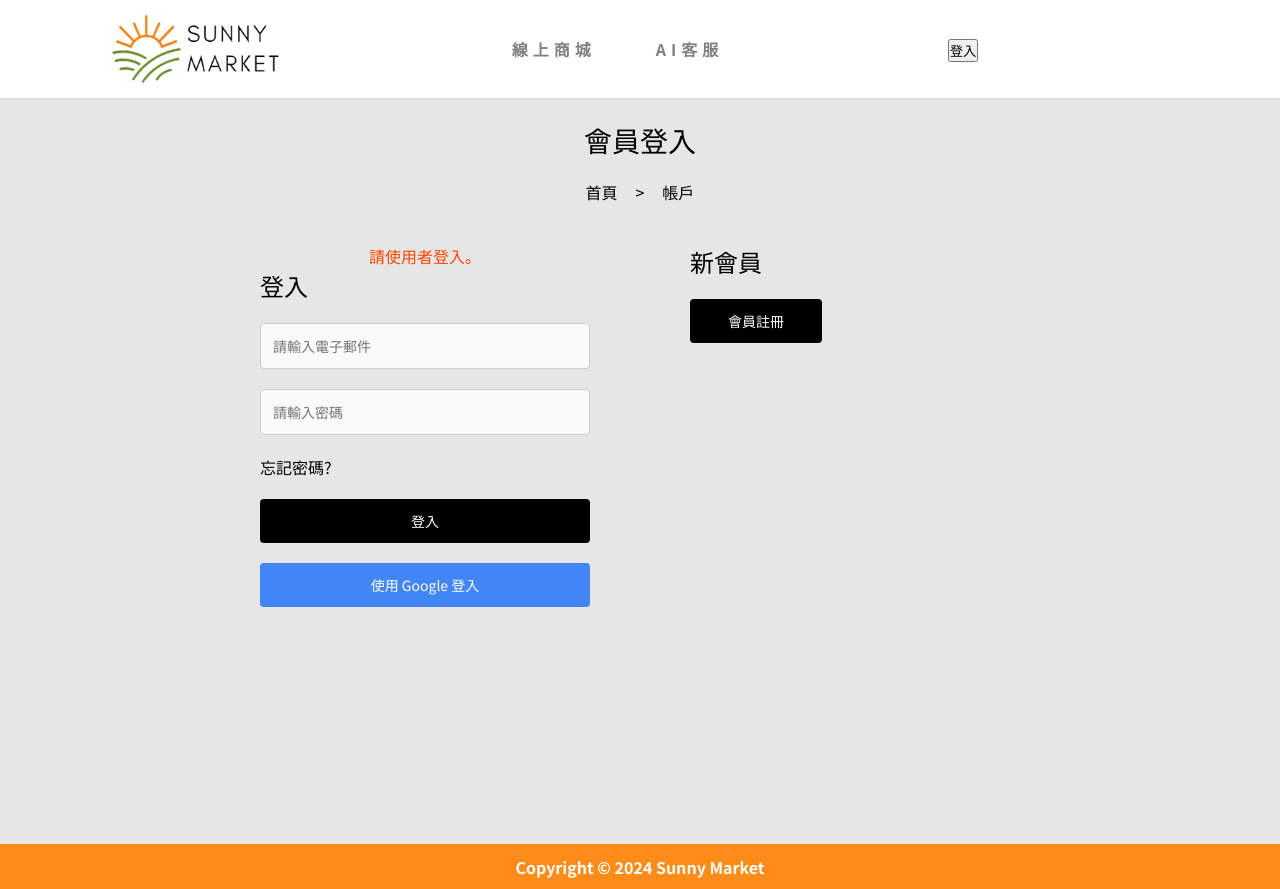
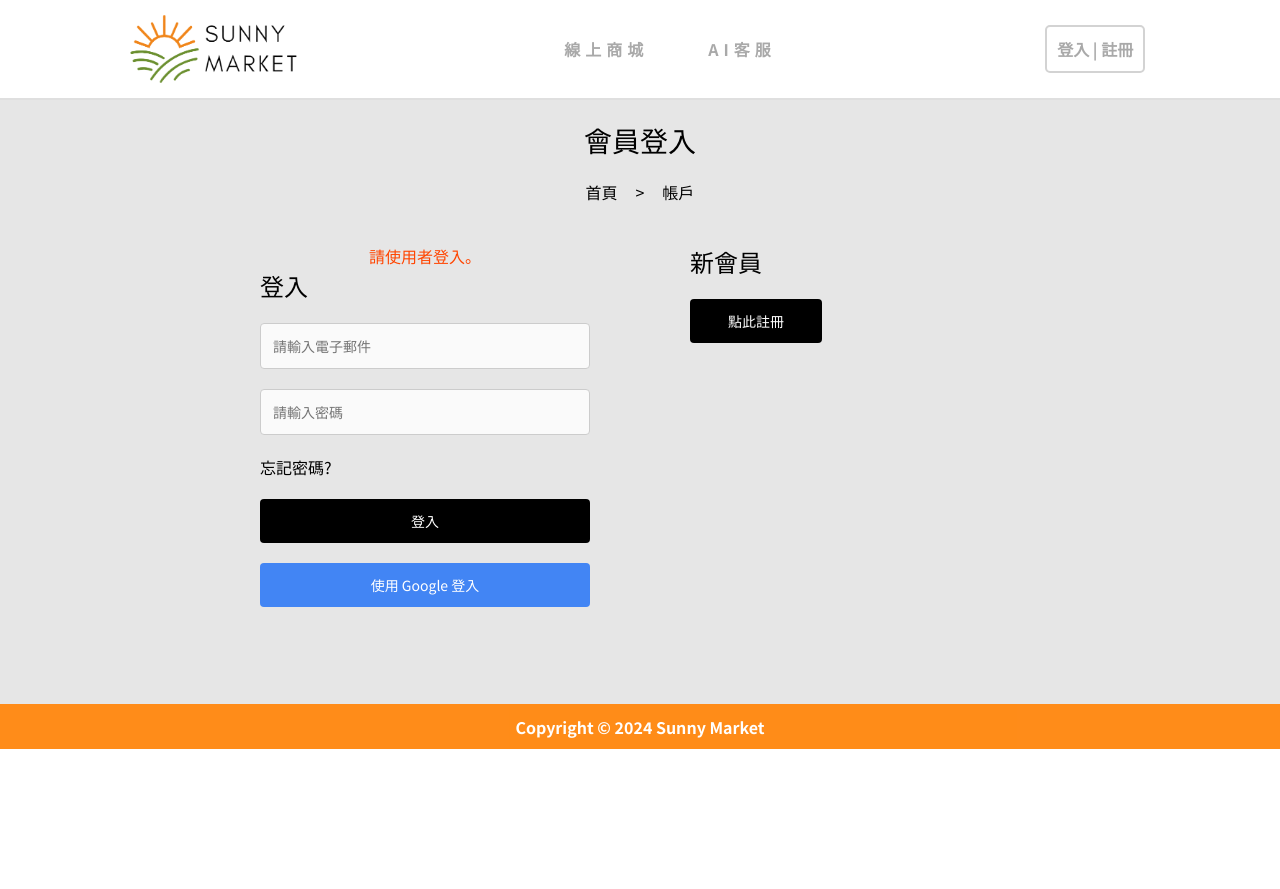
Before and after one commit to dacylin/SunnyMarketFrontend, a Vue app: page /user/Login in a window 1280 px wide. After the commit the page ends 800 px from the top, so only its background shows below. Built offline with nearby package versions, Linux system fonts and the light colour scheme.

Commit message:
add: 切換角色登入按鈕

```diff
--- a/src/components/Header.vue
+++ b/src/components/Header.vue
@@ -11,21 +11,29 @@
         }}</router-link>
       </li>
     </ul>
-    <!-- 切換「登入」和「登出、會員中心」按鈕 -->
-    <div v-if="!isLoggedIn">
+    <!-- USER_ADMIN：切換「登入」和「登出、後台管理」按鈕
+         ROLE_ADMIN：切換「登入」和「登出、會員中心」按鈕
+    -->
+    <div class="btncontain" v-if="!isLoggedIn">
       <router-link to="/user/login">
-        <button class = "btn">登入</button>
+        <button class="btn">登入 | 註冊</button>
       </router-link>
     </div>
-    <div v-else>
-      <button class = "btn" @click.native="logout">
+    <div class="btncontain" v-else-if="isUser">
+      <button class="btn" @click="logout">
         <p>登出</p>
       </button>
       <router-link to="/usercenter">
-        <button class = "btn">會員中心</button>
+        <button class="btn">會員中心</button>
       </router-link>
     </div>
-    <div class="features">
+    <div class="btncontain" v-else-if="isAdmin">
+      <button class="btn" @click="logout">
+        <p>登出</p>
+      </button>
+      <router-link to="/adminbackend">
+        <button class="btn">後台管理</button>
+      </router-link>
     </div>
   </header>
 </template>
@@ -35,9 +43,6 @@ import navData from "@/nav/nav.js"; //默認導入 navData
 import { ref, computed } from "vue";
 import TokenStore from "@/utils/TokenStore";
 import { useRouter } from "vue-router";
-//抓購物車數量
-import { useCartStore } from '@/stores/cartStore'; //載入pinia
-import { storeToRefs } from 'pinia' // 可以使用方法
 
 const navs = ref(navData);
 const router = useRouter();
@@ -62,17 +67,27 @@ const isLoggedIn = computed(() => {
   return token && isTokenValid(token);
 });
 
+// 從 localStorage 獲取角色
+const role = computed(() => localStorage.getItem("role"));
+
+// 判斷是否為普通用戶
+const isUser = computed(() => role.value === "ROLE_USER");
+
+// 判斷是否為管理員
+const isAdmin = computed(() => role.value === "ROLE_ADMIN");
+
 // 登出功能：移除 token 並更新狀態
 const logout = async () => {
-  // 移除 Token
+  console.log("角色準備登出", role.value);
+  // 移除 Token 跟 role
   TokenStore.removeToken();
+  localStorage.removeItem("role");
 
   // 確認 Token 是否為 null
   const token = TokenStore.getToken();
   if (token === null) {
     console.log("Token 已被移除");
   }
-
   console.log("登出後的 Token 值:", token);
 
   // 顯示提示訊息
@@ -82,16 +97,7 @@ const logout = async () => {
   await router.push("/"); // 確保導航完成
   window.location.reload(); // 強制刷新頁面
 };
-
-//顯示購物車商品總數量
-  // 初始化 Pinia 的 store
-  const cartStore = useCartStore();
-
-  // 使用 storeToRefs 解構 state 和 getters
-  const {items, totalPrice, totalQuantity} = storeToRefs(cartStore)
-
 </script>
-
 
 <style scoped>
 header {
@@ -106,6 +112,30 @@ header {
   background-color: white;
   box-shadow: 0 2px 5px rgba(150, 150, 150, 0.3);
   border-bottom: 2px solid rgba(150, 150, 150, 0.3);
+}
+
+/* 登入、登出、會員中心按鈕 */
+.btncontain {
+  display: flex;
+  flex-direction: row;
+  justify-content: center;
+  align-items: center;
+}
+
+.btn {
+  padding: 10px;
+  border: none;
+  background: white;
+  border: 2px solid lightgray;
+  color: darkgray;
+  border-radius: 5px;
+  font-size: 1em;
+  margin: 0 10px;
+  font-weight: bold;
+}
+
+.btn:hover {
+  background: lightgoldenrodyellow;
 }
 
 .logo {
@@ -134,7 +164,7 @@ header {
 }
 
 .navitem {
-  color: grey;
+  color: darkgray;
   text-decoration: none;
   font-weight: bold;
   letter-spacing: 5px;
@@ -174,12 +204,4 @@ li:hover::after {
 .user-center-btn p {
   margin: 0; /* 移除文字的預設間距 */
 }
-
-.features {
-  display: flex;
-  flex-direction: row;
-  align-items: center;
-  justify-content: space-between;
-  gap: 20px;
-}
 </style>
--- a/src/components/adminSystem/AdminSidebar.vue
+++ b/src/components/adminSystem/AdminSidebar.vue
@@ -13,7 +13,7 @@
             <ul class="navlist">
                 <li :class="{ active: activeIndex === 0 }" @click="setActive(0, usertablelist)">使用者管理列表</li>
                 <li :class="{ active: activeIndex === 1 }" @click="setActive(1, producttablelist)">商品管理列表</li>
-                <li :class="{ active: activeIndex === 2 }" @click="setActive(2, ordertablelist)">會員訂單總表(已接到後端)</li>
+                <li :class="{ active: activeIndex === 2 }" @click="setActive(2, ordertablelist)">會員訂單總表</li>
                 <li class="logoutButton" @click="logout">登出</li>
             </ul>
         </div>
--- a/src/components/adminSystem/EditProductModal.vue
+++ b/src/components/adminSystem/EditProductModal.vue
@@ -3,18 +3,18 @@
     <div class="modalContent">
       <div class="title">編輯商品</div>
       <form @submit.prevent="handleSave" class="form">
-        <label>商品名稱：</label>
+        <label>商品名稱</label>
         <input v-model="form.productName" required />
 
-        <label>分類：</label>
+        <label>分類</label>
         <select v-model="form.category" required>
           <option v-for="category in categories" :key="category" :value="category">{{ category }}</option>
         </select>
 
-        <label>價格：</label>
+        <label>價格</label>
         <input v-model.number="form.price" type="number" required />
 
-        <label>庫存：</label>
+        <label>庫存</label>
         <input v-model.number="form.stock" type="number" required />
 
         <div class="actions">
--- a/src/views/AIService.vue
+++ b/src/views/AIService.vue
@@ -1,8 +1,22 @@
 <template>
-<h1>客服中心</h1>
-
+  <Header />
+  <div class="ai-contain">
+    <h1>客服中心</h1>
+  </div>
+  <Footer />
+  <TopButton />
 </template>
 <script setup>
+import Header from "../components/Header.vue";
+import Footer from "../components/Footer.vue";
+import TopButton from "../components/TopButton.vue";
 </script>
 
-<style scoped></style>
+<style scoped>
+.ai-contain {
+  background: lightgoldenrodyellow;
+  min-height: 700px;
+  display: flex;
+  justify-content: center;
+}
+</style>
--- a/src/views/Login.vue
+++ b/src/views/Login.vue
@@ -43,7 +43,7 @@
     <div class="register-box">
       <div class="register-label">新會員</div>
       <router-link to="/user/register" class="registerurl"
-        ><div class="register-button">會員註冊</div></router-link
+        ><div class="register-button">點此註冊</div></router-link
       >
     </div>
   </div>
@@ -154,7 +154,7 @@ onMounted(() => {
 
 .background {
   background-color: rgb(230, 230, 230);
-  height: 80vh;
+  min-height: 500px;
   display: flex;
   justify-content: center;
   gap: 100px;
@@ -224,8 +224,18 @@ onMounted(() => {
   justify-content: center;
 }
 
+.register-button:hover {
+  background-color: gray;
+}
+
+
 .form-actions button[type="submit"] {
   background-color: black;
+  color: white;
+}
+
+.form-actions button[type="submit"]:hover {
+  background-color: grey;
   color: white;
 }
 
--- a/src/views/ProductDetail.vue
+++ b/src/views/ProductDetail.vue
@@ -6,14 +6,13 @@
       <img :src="product.imageUrl" alt="Product Image 預定顯示圖片" />
     </div>
     <div class="content">
-      <!-- <p>{{ product.productId }}</p> -->
+
       <span v-if="product.category === 'SEAFOOD'" class="category seafood">
         SEAFOOD
       </span>
       <span v-else class="category food">
         FOOD
       </span>
-      <h2>{{ product.productId }}</h2>
       <h2>{{ product.productName }}</h2>
       <h4>產品介紹</h4>
       <p>{{ product.description }}</p>
--- a/src/views/ProductPage.vue
+++ b/src/views/ProductPage.vue
@@ -6,7 +6,7 @@
       <div class="sort-center">
         <!-- 搜尋欄位 -->
         <div class="search-box">
-          <input type="text" v-model="search">
+          <input type="text" v-model="search" />
           <button class="searchBtn" @click="searchBtn">產品搜尋</button>
         </div>
         <!-- 分類篩選 -->
@@ -22,7 +22,6 @@
             <option value="SEAFOOD">海鲜</option>
           </select>
         </div>
-
 
         <!-- 排序依據 -->
         <div class="sort-item">
@@ -65,7 +64,9 @@
             <p class="product-price">NT$ {{ product.price }}</p>
             <p class="product-description">{{ product.description }}</p>
           </div>
-          <button class="add-to-cart" @click="addToCart(product)">加入購物車</button>
+          <button class="add-to-cart" @click="addToCart(product)">
+            加入購物車
+          </button>
         </div>
       </div>
     </div>
@@ -107,8 +108,8 @@ const cartStore = useCartStore(); //加入購物車
 
 //加入購物車
 const addToCart = (product) => {
-  console.log('點擊加入購物車，傳入的商品:', product);
-  console.log('點擊加入購物車，商品 ID:', product.productId);
+  console.log("點擊加入購物車，傳入的商品:", product);
+  console.log("點擊加入購物車，商品 ID:", product.productId);
   cartStore.addItem(product); // 這裡會呼叫 cartStore 的 addItem
 };
 // 搜尋
@@ -130,9 +131,8 @@ const fetchProducts = () => {
     order: selectedOrder.value || "ASC", // 排序方式
     pageNum: page.value,
     pageSize: pageSize.value,
-    search: search.value || undefined
+    search: search.value || undefined,
   };
-
 
   axios
     .get("http://localhost:8080/api/products/getAllProducts", { params }) // 串接原本的 API
@@ -167,49 +167,41 @@ onMounted(() => {
   display: flex;
   justify-content: space-evenly;
   align-items: center;
-
-
 }
 .sort-center {
   display: flex;
   gap: 30px;
   justify-content: center;
   align-items: center;
-
 }
 .sort-item {
   display: flex;
   flex-direction: column;
   align-items: center;
-
 }
 .sort-item label {
   margin-bottom: 10px;
-
 }
 /* 搜尋欄位 */
-.search-box{
+.search-box {
   display: flex;
   align-items: center;
   justify-content: center;
-  gap:20px;
-  font-size:20px;
-
+  gap: 20px;
+  font-size: 20px;
 }
 
-.searchBtn{
+.searchBtn {
   border: none;
-  width:150px;
-  padding:12px;
+  width: 150px;
+  padding: 12px;
   border-radius: 5px;
   font-size: 16px;
-  background-color: lightgray;
-
+  background-color: rgb(230, 230, 230);
 }
 
-.searchBtn:hover{
-  background-color:rgb(200, 200, 200, 0.5);
-
+.searchBtn:hover {
+  background-color: lightgray;
 }
 
 /* 商品容器 */
@@ -246,7 +238,6 @@ onMounted(() => {
   height: auto; /* 自動調整高度 */
 }
 
-
 .product-card:hover {
   transform: translateY(-5px);
 }
@@ -269,14 +260,14 @@ onMounted(() => {
 .product-title {
   margin: 10px 0;
   font-size: 16px;
-  color:slategray;
+  color: slategray;
   font-weight: bold;
   margin-bottom: 5px;
 }
 
 .product-price {
   font-size: 14px;
-  color:orangered;
+  color: orangered;
   font-weight: bold;
   margin-bottom: 10px;
 }
@@ -319,9 +310,8 @@ onMounted(() => {
   align-items: center;
   gap: 16px;
   font-size: 16px;
-
 }
-.pagination button{
+.pagination button {
   border-radius: 10%;
   font-size: 16px;
   padding: 8px;
@@ -329,8 +319,7 @@ onMounted(() => {
   cursor: pointer;
 }
 
-.pagination button:hover{
+.pagination button:hover {
   border: 2px solid hsl(210, 85%, 75%);
-
 }
 </style>
--- a/src/views/Register.vue
+++ b/src/views/Register.vue
@@ -11,11 +11,7 @@
       <div class="register-card">
         <div class="register-label">會員註冊</div>
         <form @submit.prevent="validateAndRegister">
-          <div
-            v-for="(field, key) in fields"
-            :key="key"
-            class="form-item"
-          >
+          <div v-for="(field, key) in fields" :key="key" class="form-item">
             <input
               :type="field.type"
               :id="key"
@@ -60,7 +56,11 @@ const errors = ref({});
 
 const fields = {
   email: { type: "email", placeholder: "請輸入電子郵件", validate: "email" },
-  password: { type: "password", placeholder: "請輸入密碼", validate: "password" },
+  password: {
+    type: "password",
+    placeholder: "請輸入密碼",
+    validate: "password",
+  },
   confirmpassword: {
     type: "password",
     placeholder: "請再次輸入密碼",
@@ -89,16 +89,16 @@ const validateField = (key) => {
         : "請輸入有效的電子郵件";
       break;
     case "password":
-      errors.value[key] =
-        value.length >= 6 ? "" : "密碼長度至少為6個字符";
+      errors.value[key] = value.length >= 6 ? "" : "密碼長度至少為6個字符";
       break;
     case "confirmPassword":
       errors.value[key] =
         value === registerForm.value.password ? "" : "密碼不一致";
       break;
     case "phoneNumber":
-      errors.value[key] =
-        /^09\d{8}$/.test(value) ? "" : "請輸入有效的手機號碼 (09 開頭)";
+      errors.value[key] = /^09\d{8}$/.test(value)
+        ? ""
+        : "請輸入有效的手機號碼 (09XXOOOXXX)";
       break;
     case "required":
       errors.value[key] = value ? "" : "此欄位不可為空";
@@ -133,15 +133,12 @@ const registerAdd = async () => {
 };
 </script>
 
-<style>
+<style scoped>
 .error {
   color: red;
   font-size: 0.9em;
 }
-</style>
 
-
-<style scoped>
 .register-title {
   display: flex;
   justify-content: center;
@@ -151,7 +148,7 @@ const registerAdd = async () => {
 }
 
 .router-text {
-  background-color:rgb(230, 230, 230);
+  background-color: rgb(230, 230, 230);
   display: flex;
   justify-content: center;
 }
@@ -235,6 +232,10 @@ const registerAdd = async () => {
   color: white;
 }
 
+.form-actions button[type="submit"]:hover {
+  background-color: grey;
+}
+
 .form-actions button[type="button"] {
   background-color: #f44336;
   color: white;
```
